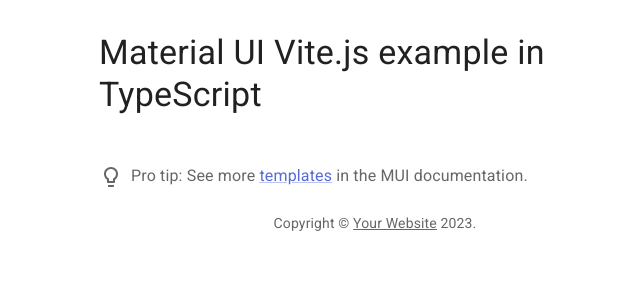
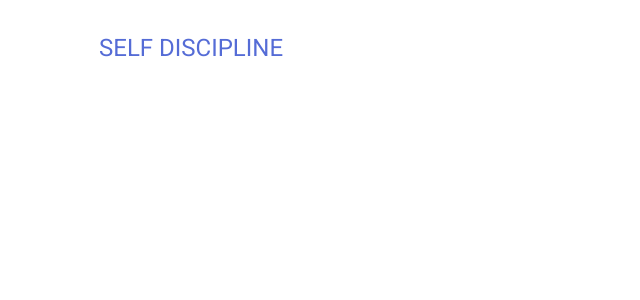
Before and after one commit to coldrain-f/self-discipline, a React (Vite) app in the folder self-discipline-react-ts/: page / in a window 1280 px wide. Shown: the top 300 px of the page, without its empty margins (265-905 px from the left). Built offline with nearby package versions, Linux system fonts and the light colour scheme.

Commit message:
Chore: 프로젝트 자동 생성 샘플 코드 제거 [#1]

```diff
--- a/self-discipline-react-ts/src/App.tsx
+++ b/self-discipline-react-ts/src/App.tsx
@@ -1,31 +1,22 @@
-import * as React from 'react';
-import Container from '@mui/material/Container';
-import Typography from '@mui/material/Typography';
-import Box from '@mui/material/Box';
-import Link from '@mui/material/Link';
-import ProTip from './ProTip';
-
-function Copyright() {
-  return (
-    <Typography variant="body2" color="text.secondary" align="center">
-      {'Copyright © '}
-      <Link color="inherit" href="https://mui.com/">
-        Your Website
-      </Link>{' '}
-      {new Date().getFullYear()}.
-    </Typography>
-  );
-}
+import * as React from "react";
+import Container from "@mui/material/Container";
+import Typography from "@mui/material/Typography";
+import Box from "@mui/material/Box";
 
 export default function App() {
+  const label: string = "Self discipline";
+
   return (
     <Container maxWidth="sm">
       <Box sx={{ my: 4 }}>
-        <Typography variant="h4" component="h1" gutterBottom>
-          Material UI Vite.js example in TypeScript
+        <Typography
+          variant="h5"
+          component="div"
+          sx={{ flexGrow: 1 }}
+          color="primary"
+        >
+          {label.toUpperCase()}
         </Typography>
-        <ProTip />
-        <Copyright />
       </Box>
     </Container>
   );
--- a/self-discipline-react-ts/src/ProTip.tsx
+++ /dev/null
@@ -1,22 +0,0 @@
-import * as React from 'react';
-import Link from '@mui/material/Link';
-import SvgIcon, { SvgIconProps } from '@mui/material/SvgIcon';
-import Typography from '@mui/material/Typography';
-
-function LightBulbIcon(props: SvgIconProps) {
-  return (
-    <SvgIcon {...props}>
-      <path d="M9 21c0 .55.45 1 1 1h4c.55 0 1-.45 1-1v-1H9v1zm3-19C8.14 2 5 5.14 5 9c0 2.38 1.19 4.47 3 5.74V17c0 .55.45 1 1 1h6c.55 0 1-.45 1-1v-2.26c1.81-1.27 3-3.36 3-5.74 0-3.86-3.14-7-7-7zm2.85 11.1l-.85.6V16h-4v-2.3l-.85-.6C7.8 12.16 7 10.63 7 9c0-2.76 2.24-5 5-5s5 2.24 5 5c0 1.63-.8 3.16-2.15 4.1z" />
-    </SvgIcon>
-  );
-}
-
-export default function ProTip() {
-  return (
-    <Typography sx={{ mt: 6, mb: 3 }} color="text.secondary">
-      <LightBulbIcon sx={{ mr: 1, verticalAlign: 'middle' }} />
-      Pro tip: See more <Link href="https://mui.com/getting-started/templates/">templates</Link> in
-      the MUI documentation.
-    </Typography>
-  );
-}
```
Also changed, not shown: 1 other file (tests, documents, lock files or other folders).
